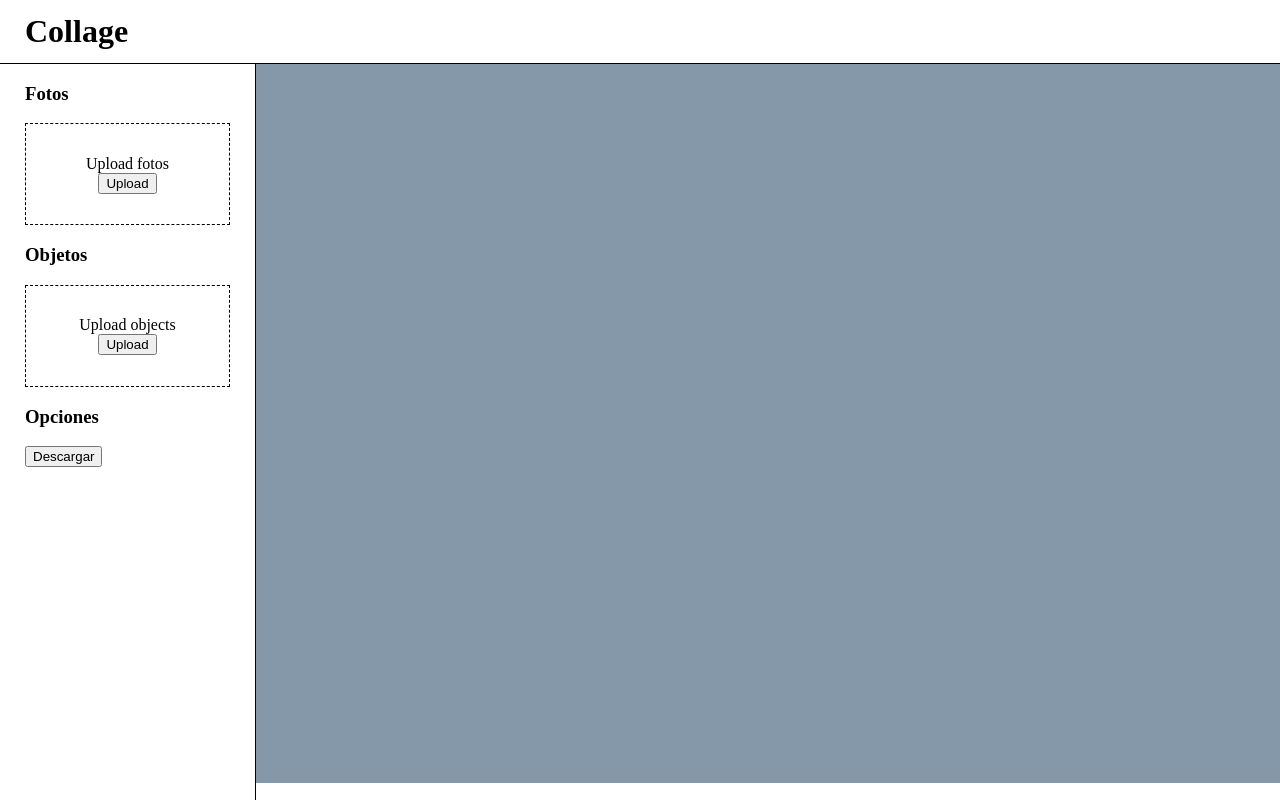
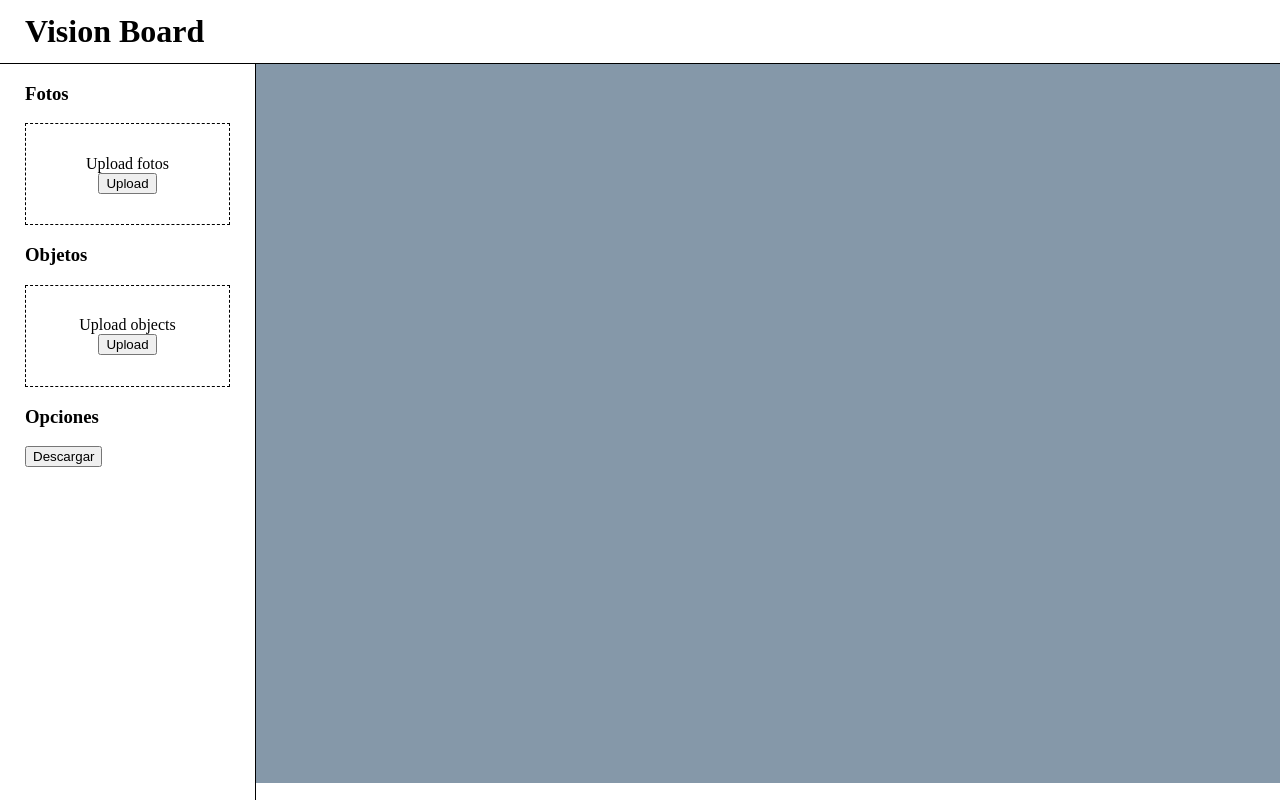
Before and after one commit to jantoniodev/collage, a website built with Vite: page index.html in a window 1280 px wide. Shown: the top 800 px of the page. Built offline with nearby package versions, Linux system fonts and the light colour scheme.

Commit message:
Cambia nombre de proyecto a Vision Board

```diff
--- a/index.html
+++ b/index.html
@@ -4,12 +4,12 @@
     <link rel="icon" type="image/svg+xml" href="/vite.svg" />
     <meta charset="UTF-8">
     <meta name="viewport" content="width=device-width, initial-scale=1.0">
-    <title>Collage</title>
+    <title>Vision Board</title>
     <link rel="stylesheet" href="/style.css">
 </head>
 <body>
     <header>
-        <h1>Collage</h1>
+        <h1>Vision Board</h1>
     </header>
     <aside>
         <section>
--- a/package.json
+++ b/package.json
@@ -1,5 +1,5 @@
 {
-  "name": "collage-2",
+  "name": "vision-board",
   "private": true,
   "version": "0.0.0",
   "type": "module",
```
Also changed, not shown: README.md, 1 other file.
